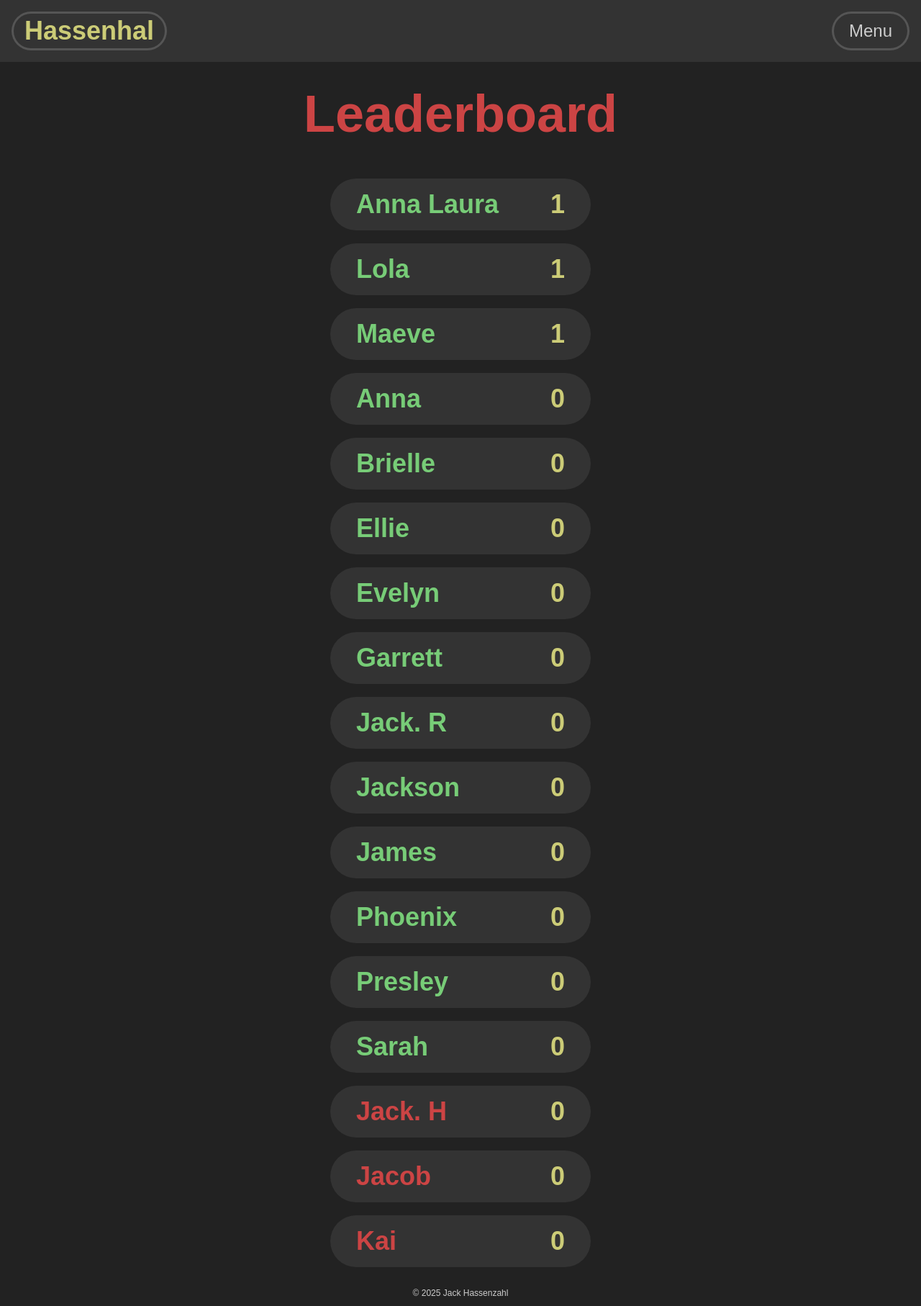
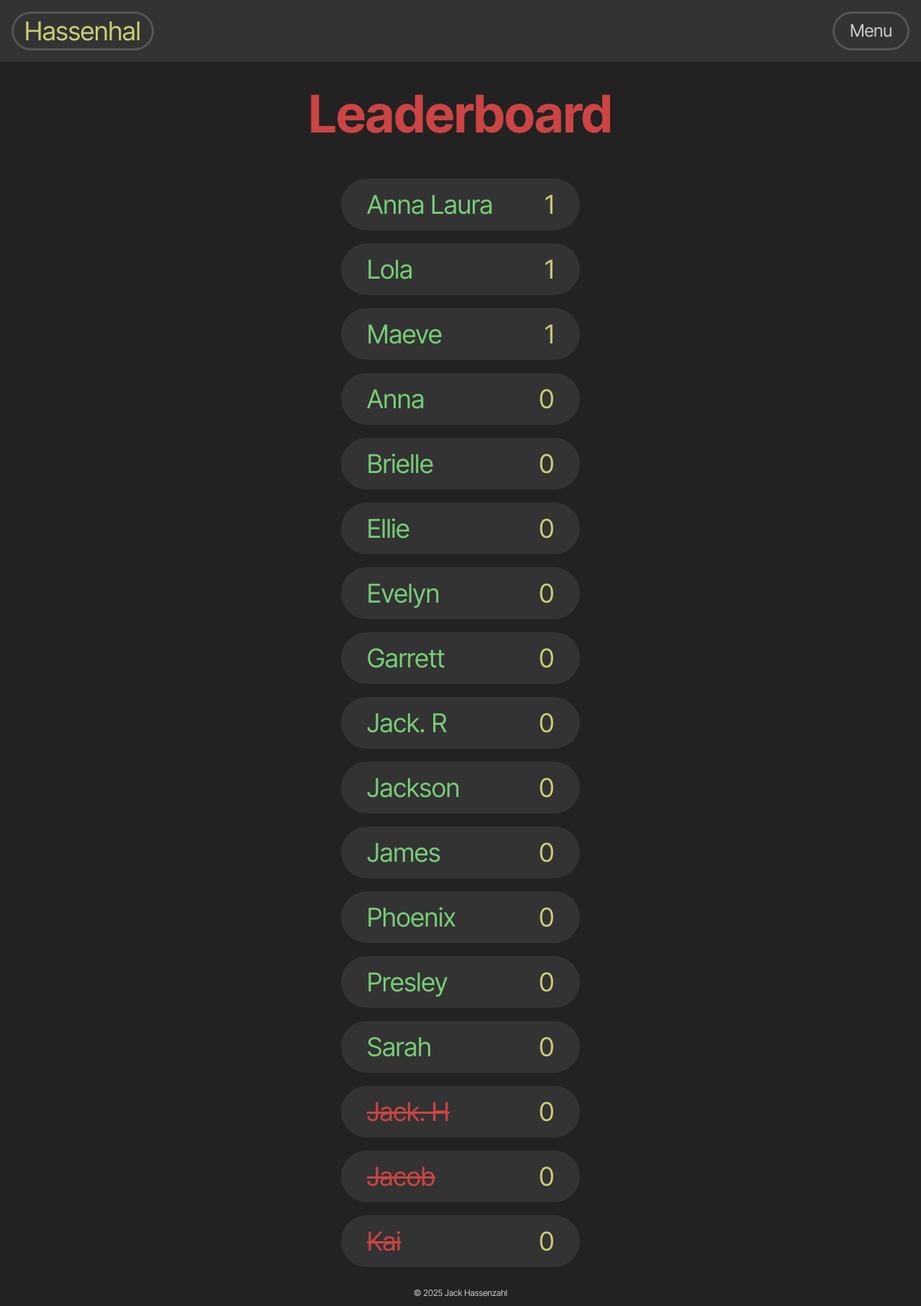
Before and after one commit to jackhassenzahl/hassenhal, a PHP site: page /assassin/index.html in a window 1280 px wide. Shown: the whole page at 72% size. Run offline with PHP 8.4, Linux system fonts and the light colour scheme.

Commit message:
font changes

```diff
--- a/assassin/index.html
+++ b/assassin/index.html
@@ -27,7 +27,6 @@
             margin: 0.5em auto;
             padding: 0.5em 1em;
             font-size: 36px;
-            font-weight: bold;
             border-radius: 36px;
             color: #ccc;
             white-space: nowrap;
@@ -37,8 +36,10 @@
             color: #7c7;
         }
 
-        li.out {
+        li.out span.name {
             color: #c44;
+            text-decoration-line: line-through;
+
         }
 
         span.kills {
--- a/style/small.css
+++ b/style/small.css
@@ -17,7 +17,7 @@
     }
 
     #navbar #navbutton a {
-        padding: 15px 1em;
+        padding: 13px 1em;
         border-radius: 27px;
     }
 
--- a/style/style.css
+++ b/style/style.css
@@ -1,3 +1,9 @@
+@font-face {
+    font-family: "intertight";
+    src: url("/fonts/InterTight-VariableFont_wght.ttf") format("truetype");
+    font-weight: light;
+}
+
 html, body {
     overflow-x: hidden;
 }
@@ -7,7 +13,7 @@ body {
     flex-direction: column;
     line-height: 1;
     background: #222;
-    font-family: sans-serif;
+    font-family: "intertight";
     color: #ccc;
     margin: 0;
     text-align: center;
@@ -27,7 +33,6 @@ footer p {
 h1 {
     margin: 0.5em auto;
     font-size: 72px;
-    font-weight: bold;
     color: #cc7;
     width: max-content;
     max-width: 100vw;
@@ -54,12 +59,10 @@ li {
     margin: 0.5em 0;
     padding: 0.5em 1em;
     font-size: 36px;
-    font-weight: bold;
     border-radius: 36px;
     background: #333;
     text-decoration: none;
     color: #ccc;
-    transition: 0.3s;
 }
 
 #menu li a.button:hover,
@@ -86,7 +89,7 @@ li {
 
 #navbar #navbutton a {
     color: #ccc;
-    padding: 15px 1em;
+    padding: 12px 1em;
     text-decoration: none;
     border-radius: 27px;
 }
@@ -108,7 +111,6 @@ li {
     color: #cc7;
     text-decoration: none;
     font-size: 36px;
-    font-weight: bold;
     margin-right: auto;
     padding: 9px 0.5em;
     border-radius: 36px;
@@ -129,19 +131,17 @@ li {
     border-radius: 27px;
     position: absolute;
     right: 0;
-    transform: translateX(100%);
     opacity: 0;
     pointer-events: none;
     white-space: nowrap;
     display: flex;
     flex-direction: column;
-    transition: 0.5s;
 }
 
 .sub-content {
     margin-top: 0;
     top:0;
-    transform: translateX(3px) translateY(-10px);
+    transform: translateX(3px);
     right: 100%;
 }
 
@@ -164,7 +164,6 @@ li {
 .dropdown:focus-within .dropdown-content,
 .dropdown:hover .dropdown-content {
     opacity: 1;
-    transform: translateX(0);
     pointer-events: auto;
 }
 
@@ -172,7 +171,7 @@ li {
 .dropdown-content .dropdown:hover .sub-content {
     opacity: 1;
     right: 100%;
-    transform: translateX(3px) translateY(0);
+    transform: translateX(3px);
     pointer-events: auto;
 }
 
```
Also changed, not shown: style/large.css (+11 -23 lines), fonts/InterTight-VariableFont_wght.ttf (added).
